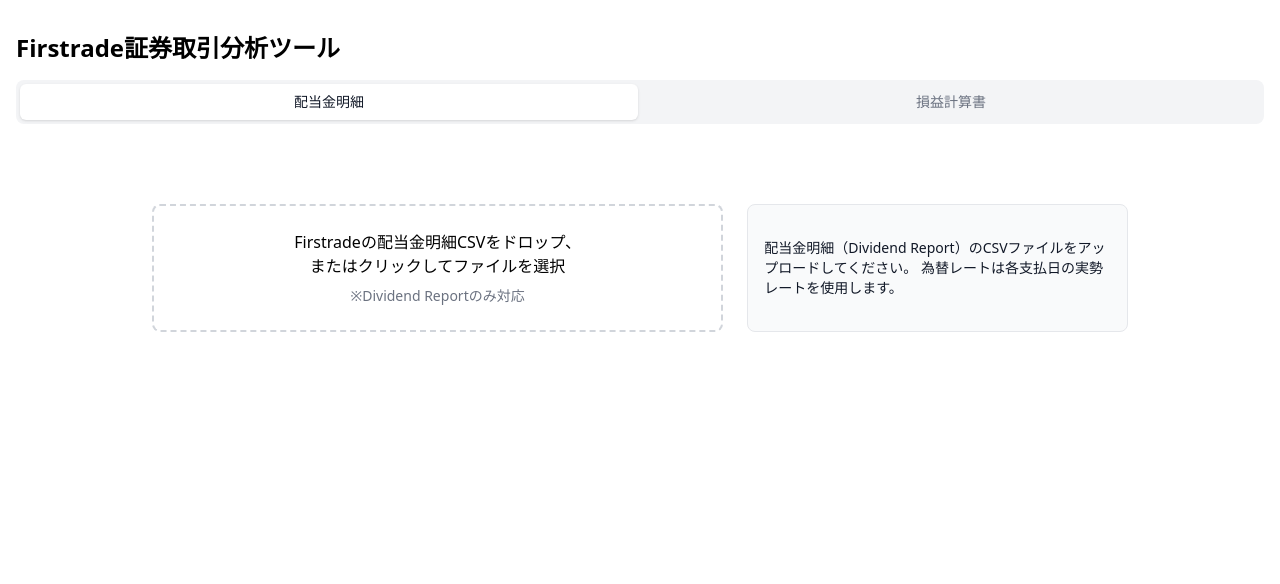
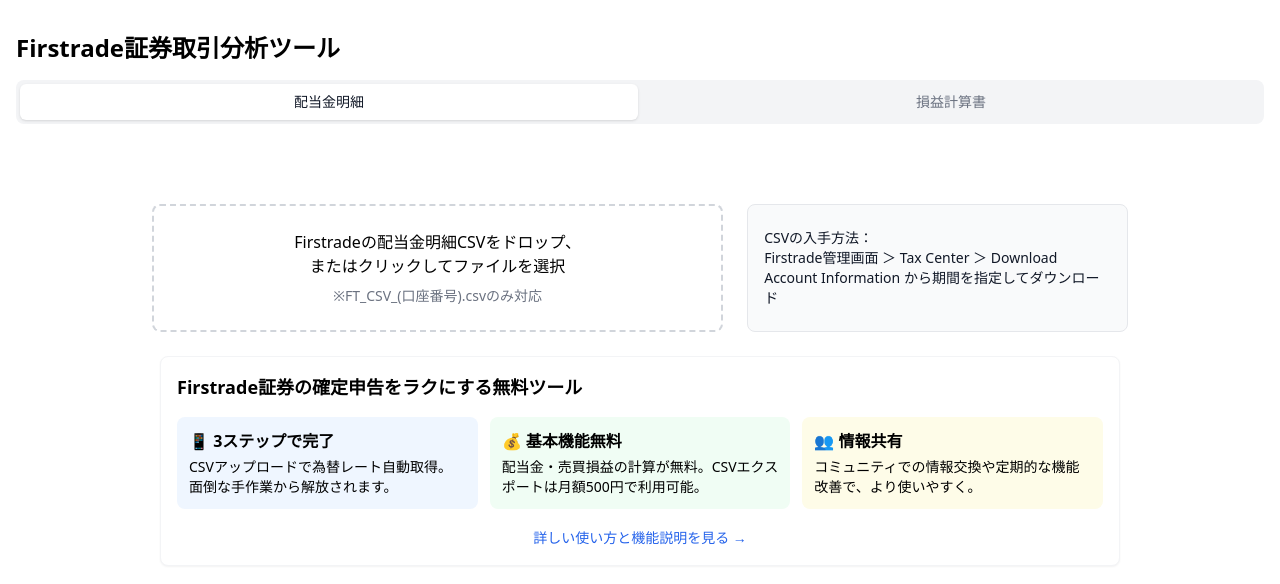
Before and after one commit to 165cm/firstrade-calculator-app, a Next.js app: page /dividend in a window 1280 px wide. Shown: the top 584 px of the page. Built offline with nearby package versions, Linux system fonts and the light colour scheme.

Commit message:
InfoSectionとFileUploaderの改善
- InfoSectionをcomponentsに分離し、各ページに追加
- FileUploaderのCSV取得手順を明確化
- レイアウトの微調整

```diff
--- a/src/app/dividend/page.tsx
+++ b/src/app/dividend/page.tsx
@@ -2,6 +2,7 @@
 'use client';
 import { useState } from 'react';
 import { DividendFileUploader } from '@/components/dividend/DividendFileUploader';
+import InfoSection from '@/components/InfoSection';
 import { DividendSummary } from '@/utils/dividend/DividendSummary';
 import { useConversion } from '@/hooks/useConversion';
 import type {
@@ -58,6 +59,8 @@
           <DividendSummary data={dividendData} />
         </div>
       )}
+      <InfoSection />
     </div>
+
   );
 }
--- a/src/app/gainloss/page.tsx
+++ b/src/app/gainloss/page.tsx
@@ -3,6 +3,7 @@
 import { useState } from 'react';
 import { GainLossFileUploader } from '@/components/gainloss/GainLossFileUploader';
 import GainLossSummary from '@/components/gainloss/GainLossSummary';
+import InfoSection from '@/components/InfoSection';
 import type { GainLossSummary as GainLossSummaryType, RawGainLossData } from '@/types/gainloss';
 import { processGainLossData } from '@/utils/gainloss/processGainLoss';
 import { calculateGainLossSummary } from '@/utils/gainloss/calculateSummary';
@@ -51,6 +52,7 @@
       {!isLoading && summary && (
         <GainLossSummary summary={summary} />
       )}
+      <InfoSection />
     </div>
   );
 }
--- a/src/app/page.tsx
+++ b/src/app/page.tsx
@@ -2,5 +2,9 @@
 import DividendPage from './dividend/page';
 
 export default function Home() {
-  return <DividendPage />;
+ return (
+   <>
+     <DividendPage />
+   </>
+ );
 }
--- /dev/null
+++ b/src/components/InfoSection.tsx
@@ -0,0 +1,34 @@
+// src/components/InfoSection.tsx
+export default function InfoSection() {
+  return (
+    <section className="max-w-5xl mx-auto mt-8 px-2">
+      <div className="bg-white rounded-lg shadow-sm border border-gray-100 p-4">
+        <h2 className="text-lg font-bold mb-4">Firstrade証券の確定申告をラクにする無料ツール</h2>
+        <div className="grid gap-3 md:grid-cols-3">
+          <div className="bg-blue-50 p-3 rounded-lg">
+            <h3 className="font-bold mb-1">📱 3ステップで完了</h3>
+            <p className="text-sm">CSVアップロードで為替レート自動取得。面倒な手作業から解放されます。</p>
+          </div>
+          <div className="bg-green-50 p-3 rounded-lg">
+            <h3 className="font-bold mb-1">💰 基本機能無料</h3>
+            <p className="text-sm">配当金・売買損益の計算が無料。CSVエクスポートは月額500円で利用可能。</p>
+          </div>
+          <div className="bg-yellow-50 p-3 rounded-lg">
+            <h3 className="font-bold mb-1">👥 情報共有</h3>
+            <p className="text-sm">コミュニティでの情報交換や定期的な機能改善で、より使いやすく。</p>
+          </div>
+        </div>
+        <div className="mt-4 text-center">
+          <a
+            href="https://www.nomadkazoku.com/firstrade-tax-calculator/"
+            className="inline-flex items-center text-blue-600 hover:text-blue-800 font-medium text-sm"
+            target="_blank"
+            rel="noopener noreferrer"
+          >
+            詳しい使い方と機能説明を見る →
+          </a>
+        </div>
+      </div>
+    </section>
+  );
+}
--- a/src/components/dividend/DividendFileUploader.tsx
+++ b/src/components/dividend/DividendFileUploader.tsx
@@ -50,15 +50,16 @@
           <input {...getInputProps()} />
           <p>Firstradeの配当金明細CSVをドロップ、<br />またはクリックしてファイルを選択</p>
           <p className="text-sm text-gray-500 mt-2">
-            ※Dividend Reportのみ対応
+            ※FT_CSV_(口座番号).csvのみ対応
           </p>
         </div>
 
         <Alert className="h-32 flex items-center">
           <AlertDescription>
-            配当金明細（Dividend Report）のCSVファイルをアップロードしてください。
-            為替レートは各支払日の実勢レートを使用します。
-          </AlertDescription>
+            CSVの入手方法：<br />
+            Firstrade管理画面 ＞ Tax Center ＞ Download Account Information
+            から期間を指定してダウンロード
+            </AlertDescription>
         </Alert>
       </div>
     </div>
--- a/src/components/gainloss/GainLossFileUploader.tsx
+++ b/src/components/gainloss/GainLossFileUploader.tsx
@@ -122,15 +122,16 @@
           <input {...getInputProps()} />
           <p>Firstradeの損益計算書CSVをドロップ、<br />またはクリックしてファイルを選択</p>
           <p className="text-sm text-gray-500 mt-2">
-            ※Gain/Loss Reportのみ対応
+            ※FT_GainLoss_(口座番号).csvのみ対応
           </p>
         </div>
 
         <Alert className="h-32 flex items-center">
-          <AlertDescription>
-            損益計算書（Gain/Loss Report）のCSVファイルをアップロードしてください。
-            為替レートは取引日の実勢レートを使用します。
-          </AlertDescription>
+         <AlertDescription>
+          CSVの入手方法：<br />
+          Firstrade管理画面 ＞ Gain/Loss ＞ Download CSV
+          から該当年のデータをダウンロード
+        </AlertDescription>
         </Alert>
       </div>
     </div>
```
